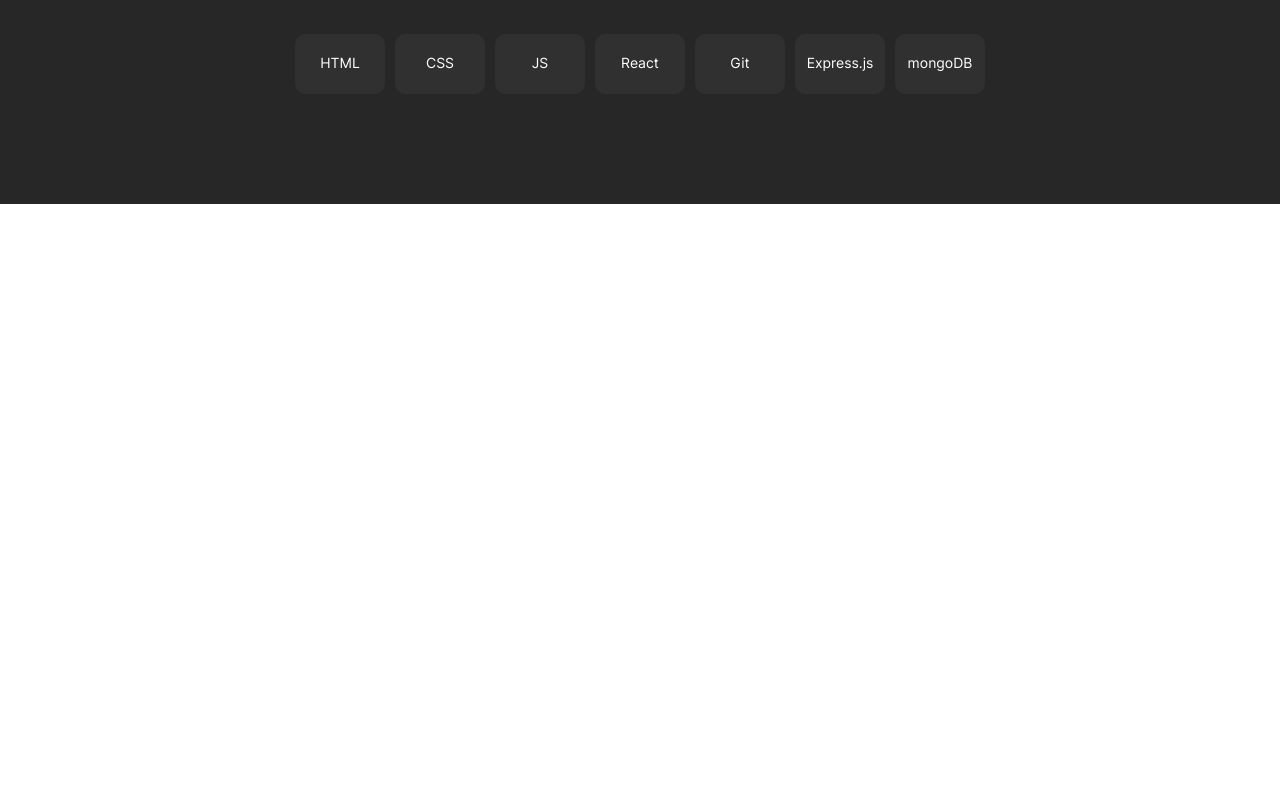
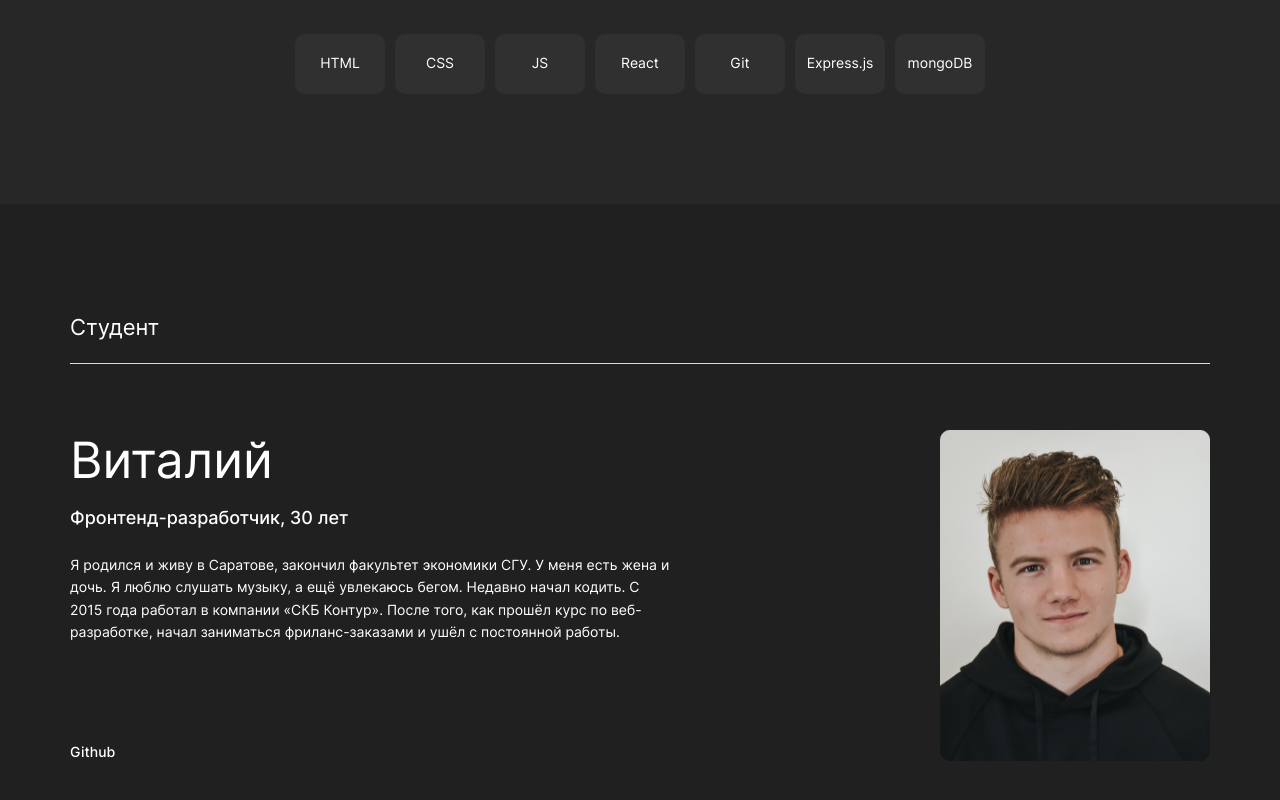
Before and after one commit to milkovskayaa/movies-explorer-frontend, a React (Create React App) app: page / in a window 1280 px wide. Shown: the part 1714-2514 px from the top of the page. Before the commit the page ends 1918 px from the top, so only its background shows below. Built offline with nearby package versions, Linux system fonts and the light colour scheme.

Commit message:
feat: сверстать компонент AboutMe

```diff
--- a/src/components/AboutMe/AboutMe.css
+++ b/src/components/AboutMe/AboutMe.css
@@ -0,0 +1,53 @@
+.about-me {
+  max-width: 1280px;
+  width: 100%;
+  background-color: #202020;
+}
+
+.about-me__info {
+  border-top: 1px solid #dadada;
+  display: flex;
+  justify-content: space-between;
+}
+
+.about-me__name {
+  margin: 0;
+  font-weight: 400;
+  font-size: 50px;
+  line-height: 1.2;
+  color: #fff;
+  padding-top: 66px;
+}
+
+.about-me__job {
+  margin: 0;
+  font-weight: 500;
+  font-size: 18px;
+  line-height: 1.1;
+  color: #fff;
+  padding-top: 18px;
+}
+
+.about-me__text {
+  margin: 0;
+  font-weight: 400;
+  font-size: 14px;
+  line-height: 1.6;
+  color: #fff;
+  max-width: 600px;
+  width: 100%;
+  padding-top: 26px;
+  padding-bottom: 99px;
+}
+
+.about-me__link {
+  text-decoration: none;
+  font-weight: 500;
+  font-size: 14px;
+  line-height: 1.2;
+  color: #fff;
+}
+
+.about-me__img {
+  padding-top: 66px;
+}
--- a/src/components/AboutMe/AboutMe.js
+++ b/src/components/AboutMe/AboutMe.js
@@ -0,0 +1,27 @@
+import React from 'react';
+import studentPhoto from '../../images/student-photo.png';
+
+function AboutMe() {
+  return(
+    <section className='about-me'>
+      <div className='about-me__container landing-container'>
+        <h2 id='student-title' className='about-me__title landing-title'>Студент</h2>
+        <div className='about-me__info'>
+          <div className='about-me__description'>
+            <p className='about-me__name'>Виталий</p>
+            <p className='about-me__job'>Фронтенд-разработчик, 30 лет</p>
+            <p className='about-me__text'>Я родился и живу в Саратове, закончил факультет экономики СГУ.
+               У меня есть жена и дочь. Я люблю слушать музыку, а ещё увлекаюсь бегом. Недавно начал кодить.
+                С 2015 года работал в компании «СКБ Контур». После того, как прошёл курс по веб-разработке, начал
+                 заниматься фриланс-заказами и ушёл с постоянной работы.</p>
+            <a href='https://github.com/milkovskayaa' className='about-me__link'>Github</a>
+          </div>
+          <img src={studentPhoto} alt='фото студента' className='about-me__img'/>
+        </div>
+
+      </div>
+    </section>
+  )
+}
+
+export default AboutMe;
--- a/src/components/Main/Main.js
+++ b/src/components/Main/Main.js
@@ -3,6 +3,7 @@
 import NavTab from '../NavTab/NavTab';
 import AboutProject from '../AboutProject/AboutProject';
 import Techs from '../Techs/Techs';
+import AboutMe from '../AboutMe/AboutMe';
 
 function Main() {
   return(
@@ -11,6 +12,7 @@
       <NavTab />
       <AboutProject />
       <Techs />
+      <AboutMe />
     </main>
   )
 }
--- a/src/index.css
+++ b/src/index.css
@@ -6,3 +6,4 @@
 @import url(./components/NavTab/NavTab.css);
 @import url(./components/AboutProject/AboutProject.css);
 @import url(./components/Techs/Techs.css);
+@import url(./components/AboutMe/AboutMe.css);
```
Also changed, not shown: src/images/student-photo.png (added).
